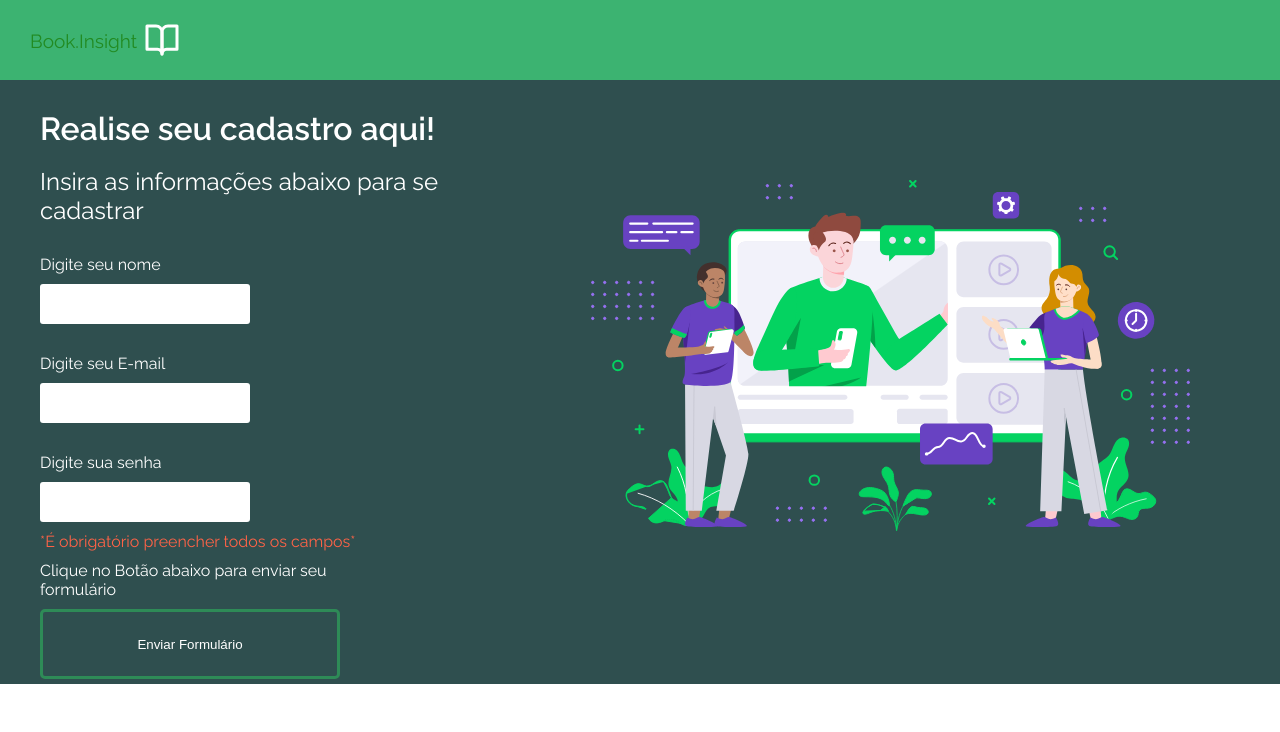
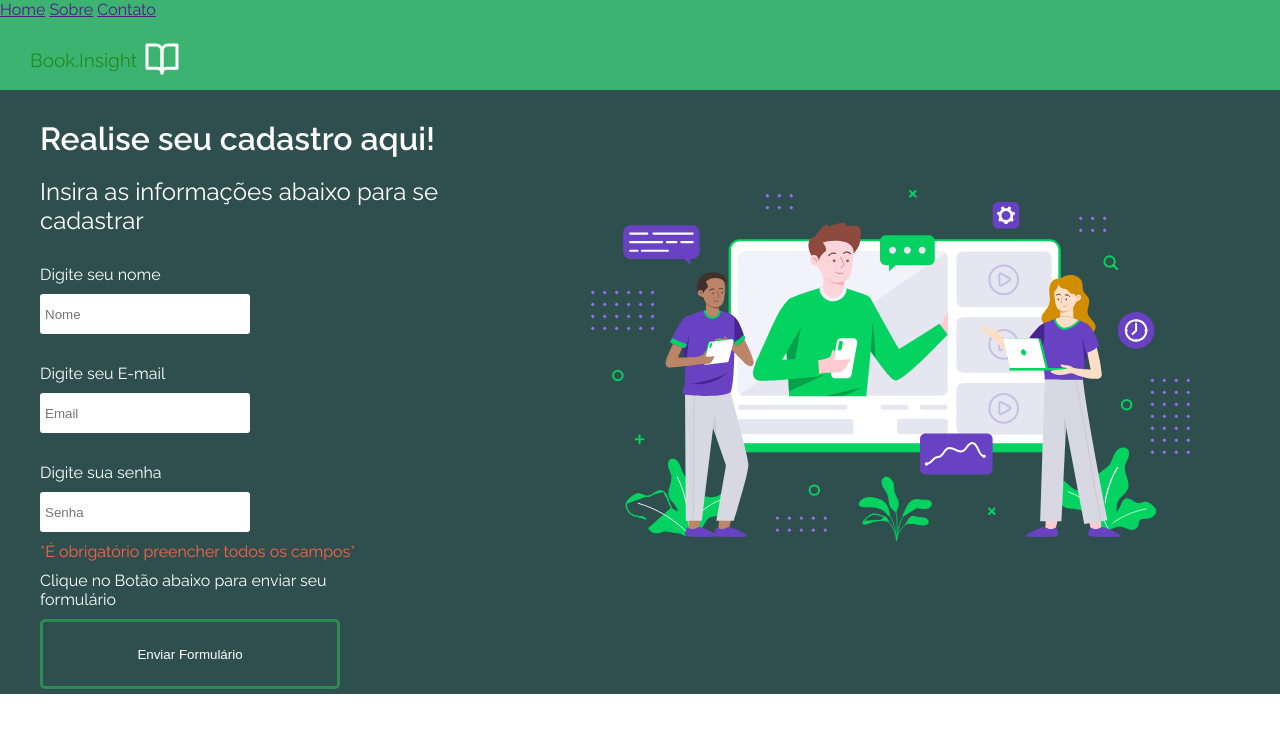
Before and after one commit to EchoShyn/Book.Insight, a plain HTML site: page index.html in a window 1280 px wide. Drawn offline with Linux system fonts and the light colour scheme.

Commit message:
Update index.html

```diff
--- a/index.html
+++ b/index.html
@@ -10,16 +10,23 @@
 	<body>
 		<!--/WebMaster Real/Projeto 01/images/logo.png-->
 
+		<header>
 			<div class="header">
+				<div id="menu">
+							<a href="" title="Home">Home</a>
+							<a href="" title="Home">Sobre</a>
+							<a href="" title="Home">Contato</a>
+				</div><!--menu-->
 				<div class="center">
 					<div class="head-content">
 						<span>Book.Insight</span>
 						<img src="images/icons/study.svg">
 					</div><!--head-content-->
 				</div><!--center-->
-			<div class="clear">
-			</div><!--clear-->
+
 			</div><!--header-->
+		</header>
+
 
 		<div class="body">
 			<div class="form">
@@ -33,17 +40,17 @@
 
 						<div class="input-container">
 							<span>Digite seu nome</span>
-							<input type="text" name="nome" required />
+							<input type="text" name="nome" placeholder="Nome" required />
 						</div><!--input-container-->
 
 						<div class="input-container">
 							<span>Digite seu E-mail</span>
-							<input type="text" name="email" required />
+							<input type="text" name="email" placeholder="Email" required />
 						</div><!--input-container-->
 
 						<div class="input-container">
 							<span>Digite sua senha</span>
-							<input type="text" name="senha" required />
+							<input type="text" name="senha" placeholder="Senha" required />
 						</div><!--input-container-->
 
 						<span class="warning">*É obrigatório preencher todos os campos*</span>
```
Lines whose indentation alone changed are shown as unchanged.
